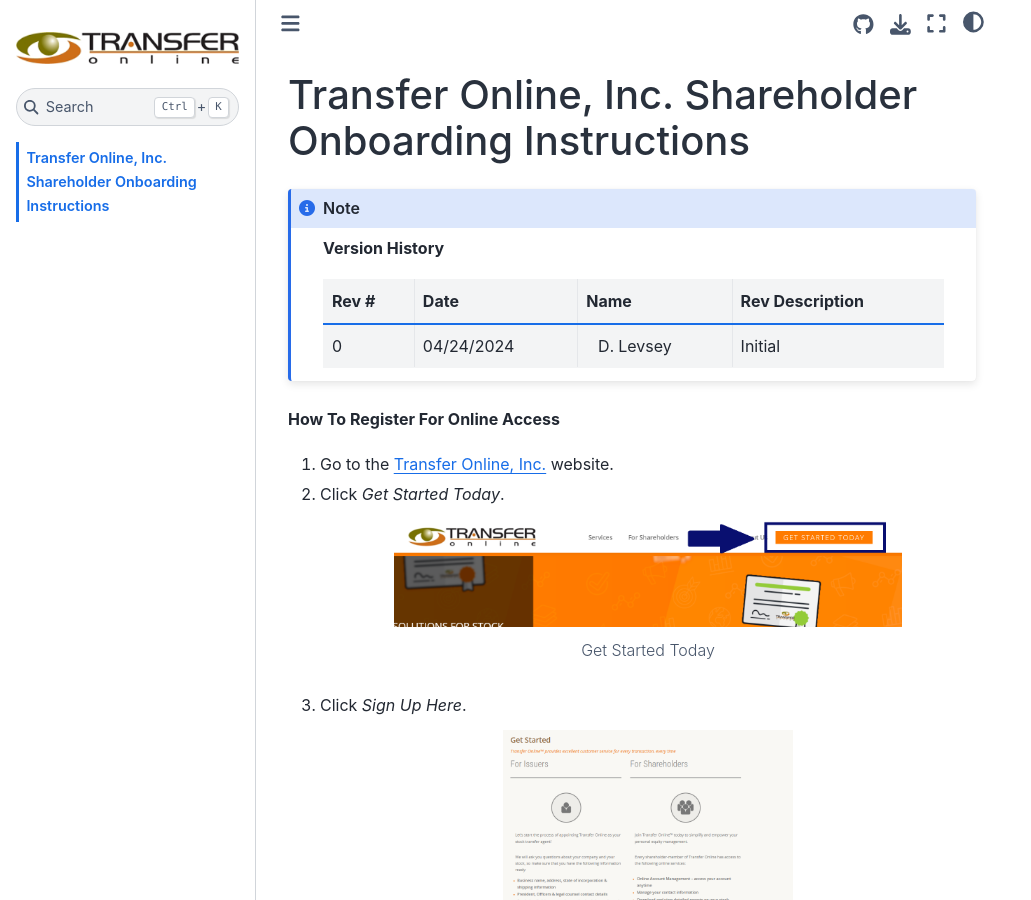
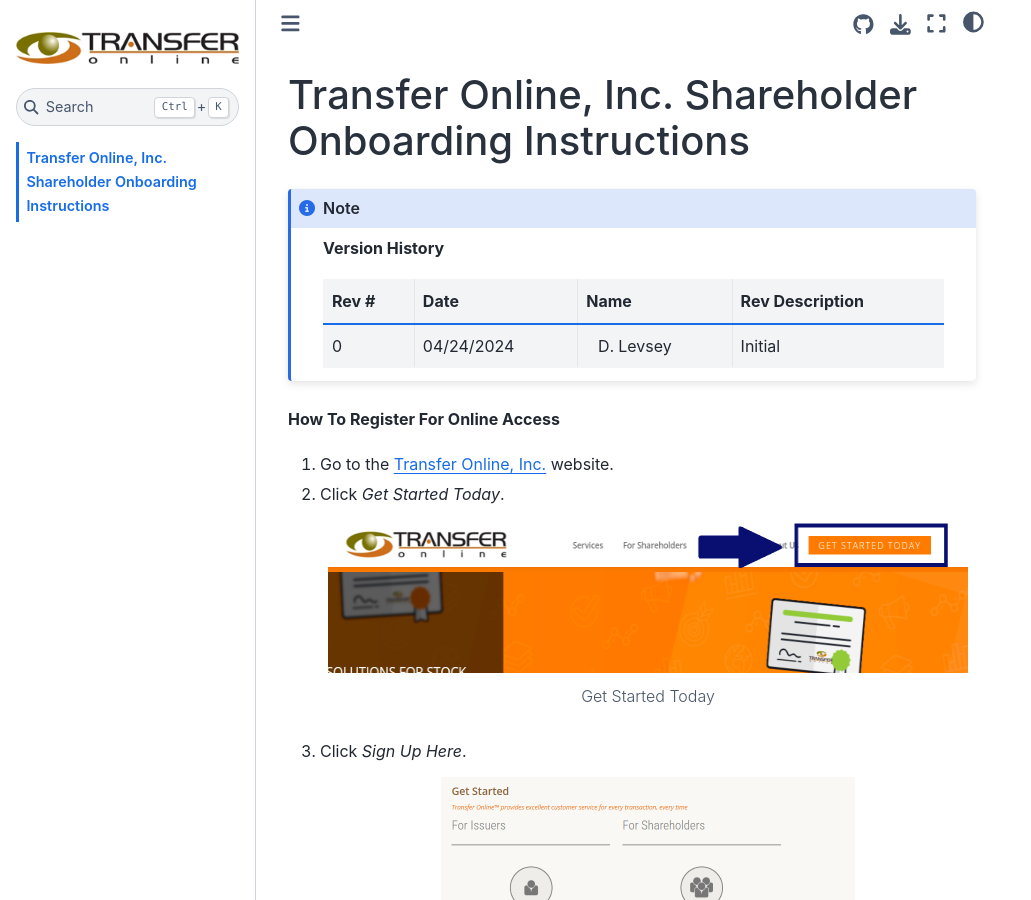
Before and after one commit to levseyd01/TOL_onboarding, a Sphinx documentation site: the page built from source/index.rst, in a window 1280 px wide and 900 px high. Shown: the whole window, without its empty margins (0-1031 px from the left). Built offline with Sphinx 7.4.7 and the Sphinx Book theme 1.1.4, drawn with Linux system fonts in a browser that asks for light colours.

Commit message:
fixing spacing

```diff
--- a/source/index.rst
+++ b/source/index.rst
@@ -58,7 +58,7 @@
 
       .. figure:: _static/pdf_images/get_started_today.png
          :alt: Get Started Today
-         :scale: 35%
+         :scale: 50%
          :align: center
 
          Get Started Today
@@ -78,7 +78,7 @@
 
       .. figure:: _static/pdf_images/sign_up_here_shareholders.png
          :alt: Sign Up Here
-         :scale: 35%
+         :scale: 50%
          :align: center
 
          Sign Up Here
@@ -98,7 +98,7 @@
 
       .. figure:: _static/pdf_images/register_for_online_access_page.png
          :alt: Register Online Access Page
-         :scale: 35%
+         :scale: 50%
          :align: center
 
          Register Online Access Page
@@ -126,16 +126,16 @@
    - A letter sent from Transfer Online, Or
    - From another member who is already managing the account you wish to manage.
 
-     5.1.1. (To Skip) Click `I don't have a Security Code`.
+   5.1.1. (To Skip) Click `I don't have a Security Code`.
 
-     .. only:: html
+   .. only:: html
 
-        .. figure:: _static/pdf_images/skip_security_code.png
-           :alt: Skip Security Code Option
-           :scale: 35%
-           :align: center
+      .. figure:: _static/pdf_images/skip_security_code.png
+         :alt: Skip Security Code Option
+         :scale: 75%
+         :align: center
 
-           Skip Security Code Option
+         Skip Security Code Option
 
      .. only:: latex
 
@@ -152,7 +152,7 @@
 
       .. figure:: _static/pdf_images/security_code_field.png
          :alt: Security Code
-         :scale: 35%
+         :scale: 75%
          :align: center
 
          Security Code field
@@ -173,7 +173,7 @@
 
       .. figure:: _static/pdf_images/security_code_next_button.png
          :alt: Security Code, Next Button
-         :scale: 50%
+         :scale: 75%
          :align: center
 
          Security Code, Next Button
```
